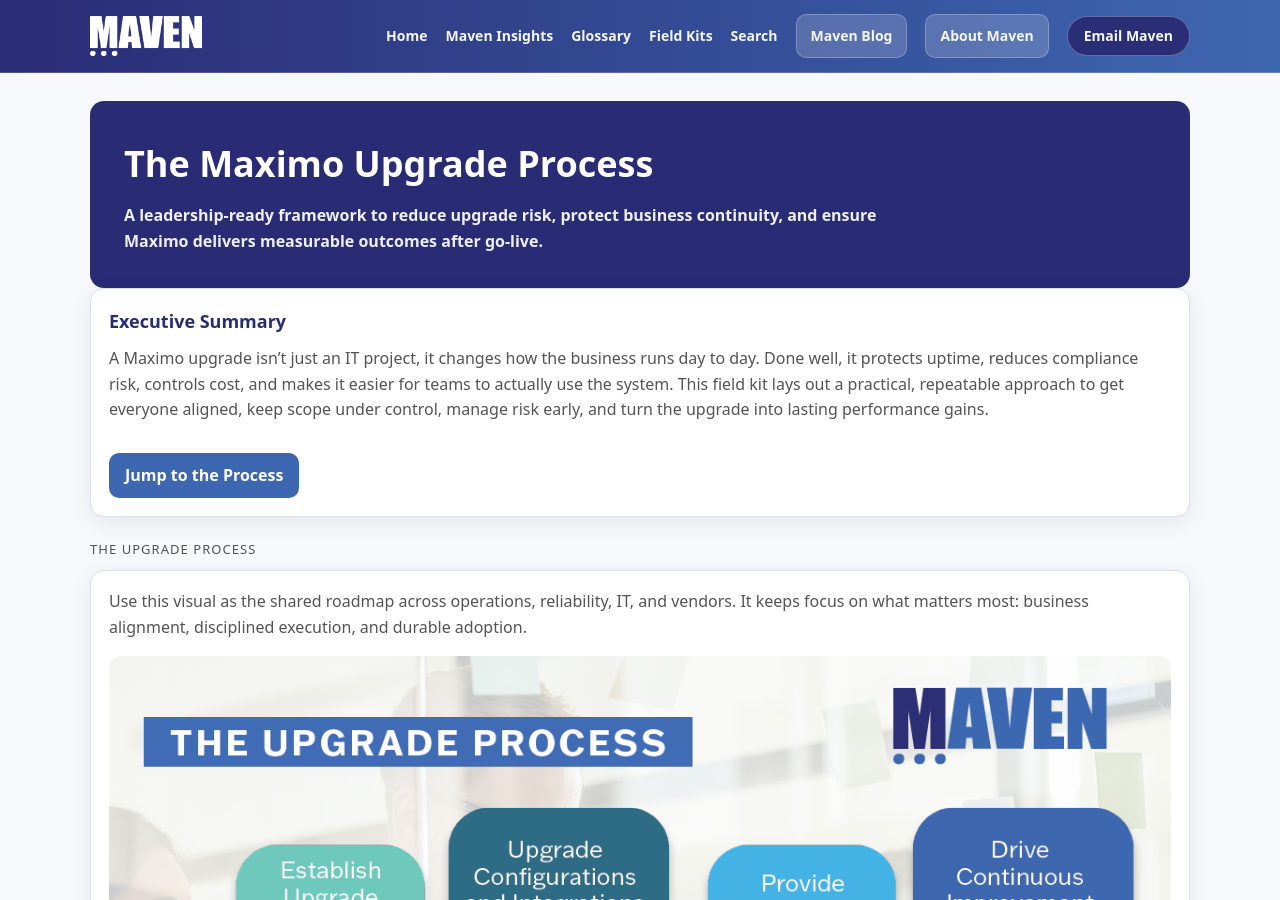
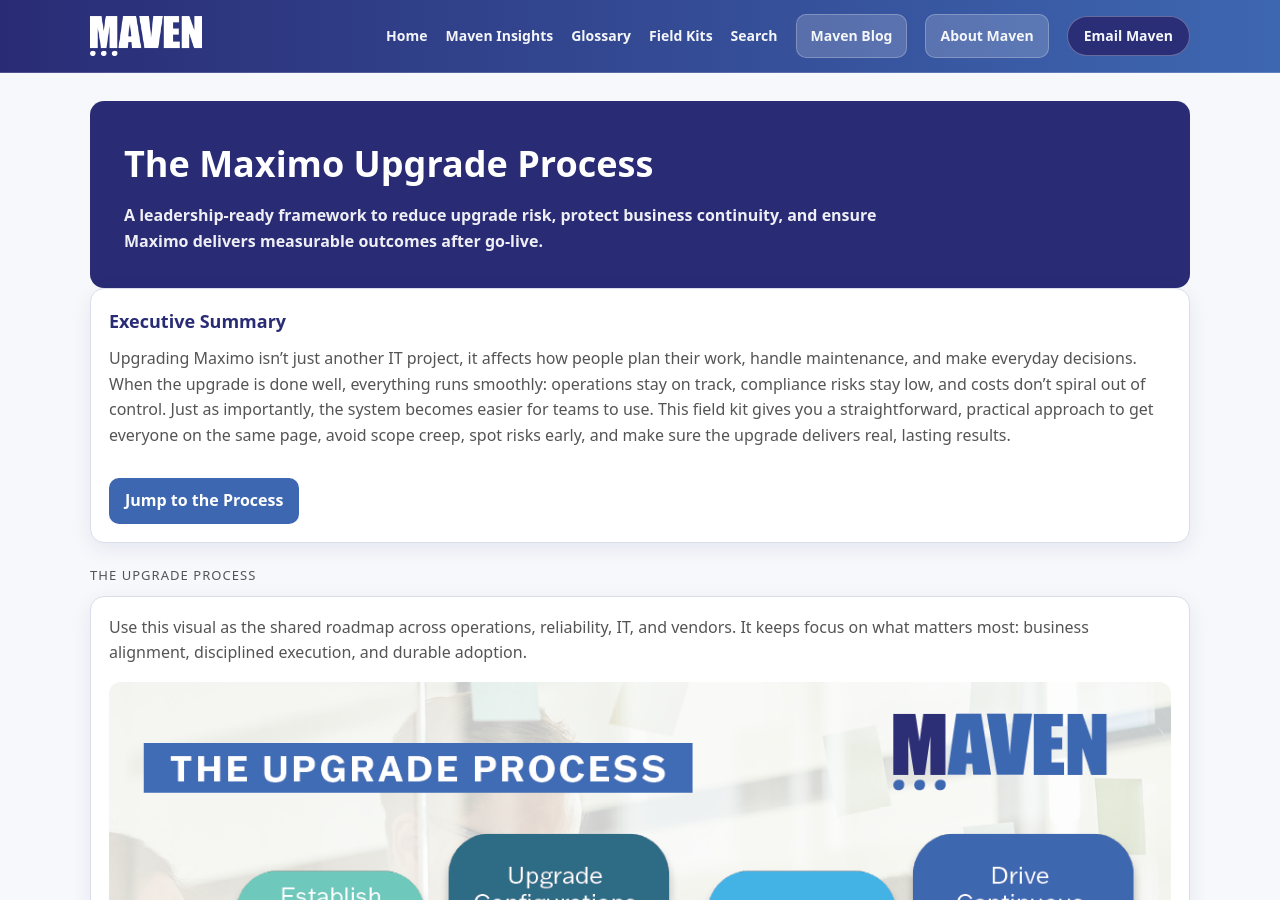
Before and after one commit to Maven-Asset-Management-Insights/content, a Jekyll site: the page built from field-kits/maximo-upgrade-process.md, in a window 1280 px wide and 900 px high. Built offline with Jekyll 4.4.1, drawn with Linux system fonts in a browser that asks for light colours.

Commit message:
Update maximo-upgrade-process.md

```diff
--- a/field-kits/maximo-upgrade-process.md
+++ b/field-kits/maximo-upgrade-process.md
@@ -13,7 +13,7 @@ permalink: /field-kits/maximo-upgrade-process/
 <div class="card">
   <h2>Executive Summary</h2>
   <p>
-    A Maximo upgrade isn’t just an IT project, it changes how the business runs day to day. Done well, it protects uptime, reduces compliance         risk, controls cost, and makes it easier for teams to actually use the system. This field kit lays out a practical, repeatable approach to       get everyone aligned, keep scope under control, manage risk early, and turn the upgrade into lasting performance gains.
+    Upgrading Maximo isn’t just another IT project, it affects how people plan their work, handle maintenance, and make everyday decisions. When     the upgrade is done well, everything runs smoothly: operations stay on track, compliance risks stay low, and costs don’t spiral out of           control. Just as importantly, the system becomes easier for teams to use. This field kit gives you a straightforward, practical approach to      get everyone on the same page, avoid scope creep, spot risks early, and make sure the upgrade delivers real, lasting results.
   </p>
 
   <div class="card-cta" style="margin-top:18px;">
```
